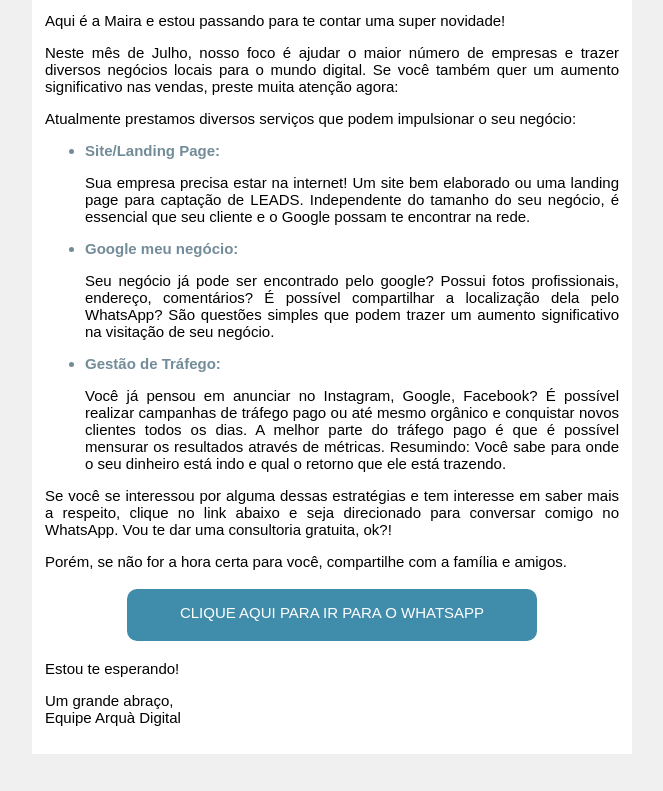
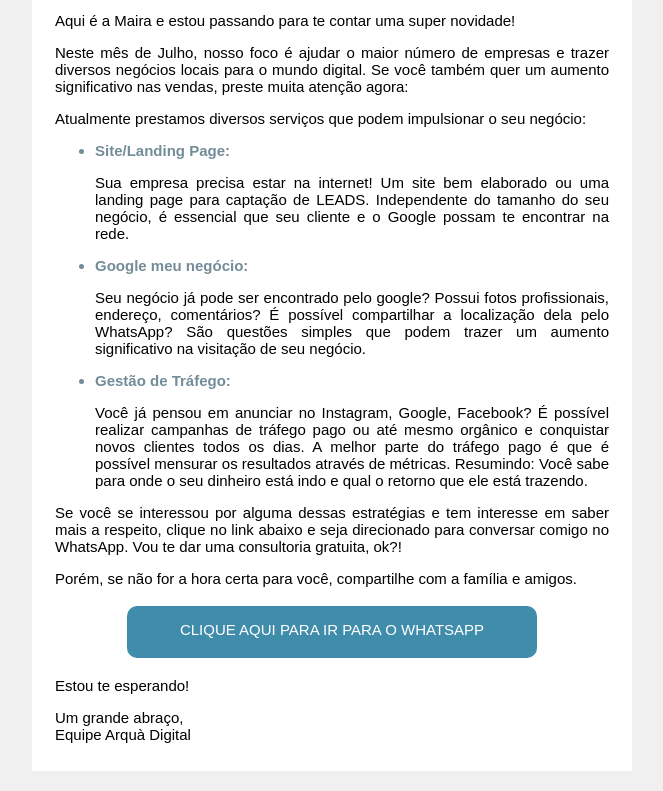
Before and after one commit to mairazampieron/Projeto-Arqua, a plain HTML site: page newsletter.html in a window 1280 px wide. Shown: the part 280-1071 px from the top of the page, without its empty margins (308-971 px from the left). Drawn offline with Linux system fonts and the light colour scheme.

Commit message:
atualizado

```diff
--- a/estilo/style.css
+++ b/estilo/style.css
@@ -169,6 +169,16 @@ footer {
     margin-top: 20px !important;
 }
 
-@media screen (max-device-width: 350px) {
+@media (max-width: 350px) {
+    body {width:100%;}
+
+    aside {
+        padding: 3px 10px 10px 10px;
+        margin: 20px 10px;
+    }
+
+}
+
+@media (max-width:768px) {
     width:100%;
 }
--- a/newsletter.html
+++ b/newsletter.html
@@ -18,7 +18,7 @@
 <body style="background-color: #f0f0f0;">
 
 
-    <table style="width:600px; margin:20px auto;font-family: sans-serif; font-size: 15px; background-color: #fff; padding: 10px 10px;     text-align: justify;">
+    <table style="width:600px; margin:20px auto;font-family: sans-serif; font-size: 15px; background-color: #fff; padding: 10px 20px;     text-align: justify;">
 
         <tr>
             <td colspan="4" align="center";>
```
